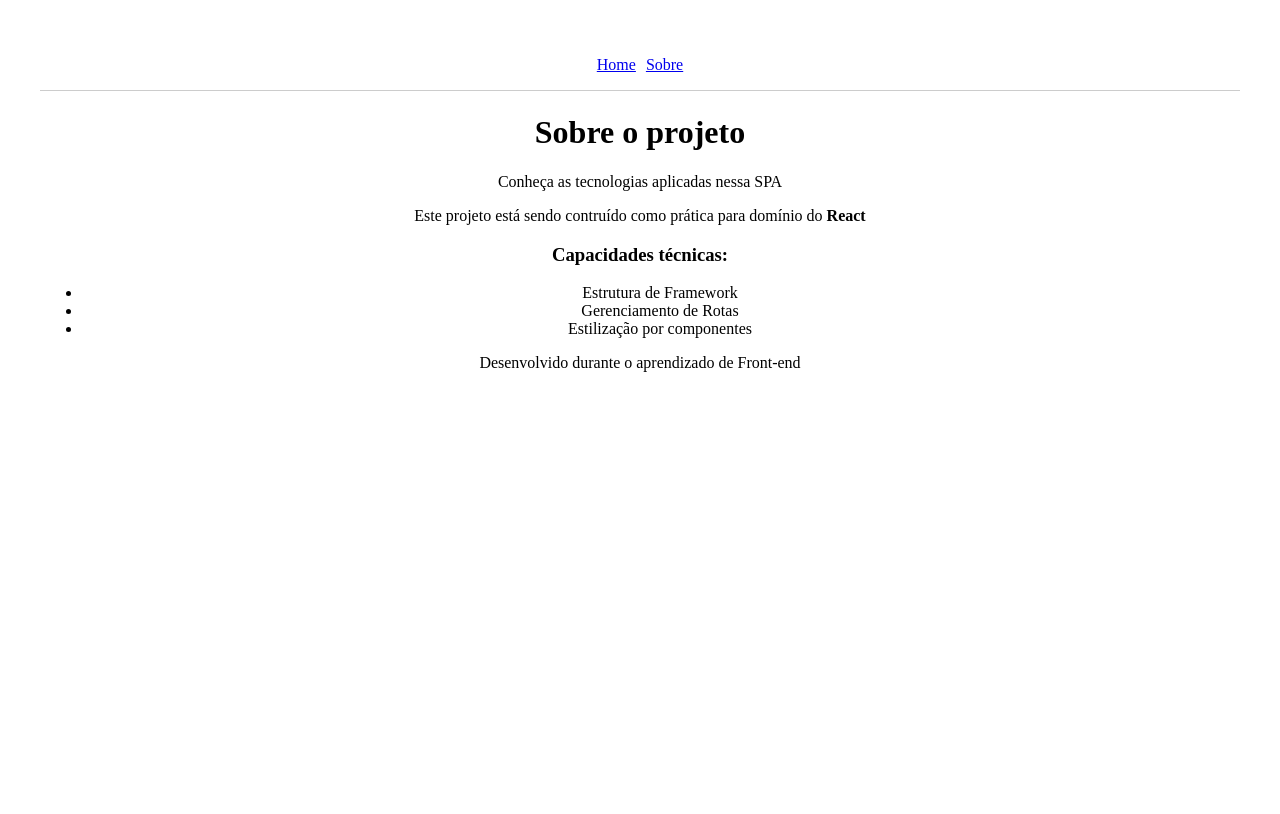
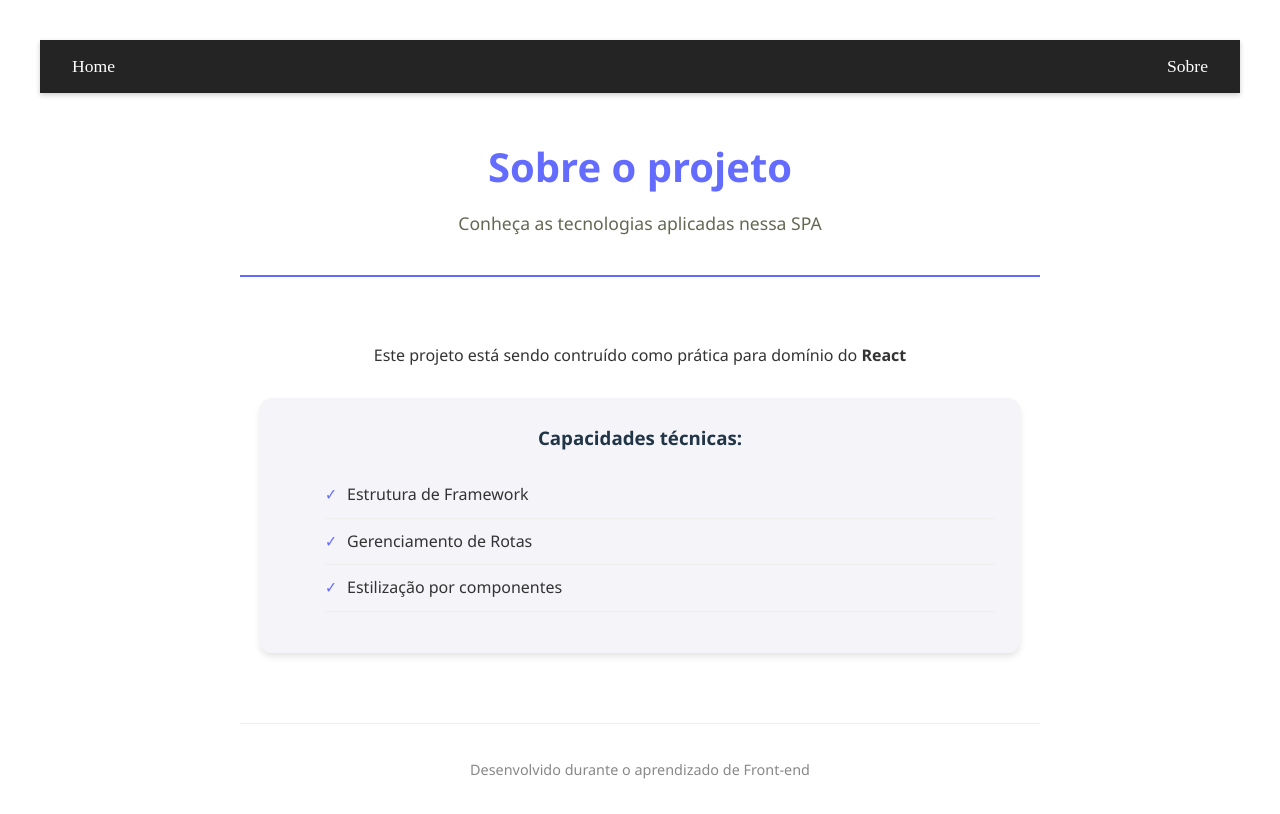
Before and after one commit to Dominatoxz/Desenvolvimento-web, a React (Vite) app in the folder minha-spa/: page /sobre in a window 1280 px wide. Shown: the top 814 px of the page. Built offline with nearby package versions, Linux system fonts and the light colour scheme.

Commit message:
13/02/2026

```diff
--- a/minha-spa/src/components/Navbar.jsx
+++ b/minha-spa/src/components/Navbar.jsx
@@ -1,12 +1,12 @@
-import {Link} from 'react-router-dom'
-
+import {Link} from 'react-router-dom';
+import styles from '../styles/Navbar.module.css';
 //Componentesde navegação - reutilizáveis
 //Criar barra de navegação
 export function Navbar(){
     return(
-        <nav style={{padding: '1rem', borderBottom: '1px solid #ccc'}}>
-            <Link to="/" style={{marginRight: '10px'}}>Home</Link>
-            <Link to="/sobre">Sobre</Link>
+        <nav className={styles.navbar}>
+            <Link to="/" className={styles.link}>Home</Link>
+            <Link to="/sobre" className={styles.link}>Sobre</Link>
         </nav>
     )
 }
--- a/minha-spa/src/styles/Home.module.css
+++ b/minha-spa/src/styles/Home.module.css
@@ -3,6 +3,7 @@
     margin: 0 auto;
     padding: 40px 20px;
     text-align: center;
+    font-family: 'Segoe UI', Tahoma, Geneva, Verdana, sans-serif;
 }
 
 .hero{
@@ -26,3 +27,10 @@
     gap: 20px;
     margin-top: 40px;
 }
+
+.card{
+    padding: 20px;
+    border: 1px solid #ddd;
+    border-radius: transform 0.2s, border-color 0.2s;
+    background-color: #fff;
+}
--- a/minha-spa/src/styles/Navbar.module.css
+++ b/minha-spa/src/styles/Navbar.module.css
@@ -0,0 +1,37 @@
+.navbar{
+    display: flex;
+    justify-content: space-between;
+    align-items: center;
+    gap: 40px;
+    padding: 1rem 2rem;
+    background-color: #242424;
+    color: white;
+    box-shadow: 0 2px 5px rgba(0, 0, 0, 0.2);
+}
+
+.logo{
+    font-size: 1.5rem;
+    font-weight: bold;
+    color: #646cff;
+}
+
+.links{
+    display: flex;
+    gap: 20px;
+}
+
+.link{
+    color: #fff;
+    text-decoration: none;
+    font-size: 1.1rem;
+    transition: color 0.3s ease;
+}
+
+.link:hover{
+    color: #646cff;
+}
+
+.active{
+    border-bottom: 2px solid #646cff;
+    color: #646cff;
+}
--- a/minha-spa/src/styles/Sobre.module.css
+++ b/minha-spa/src/styles/Sobre.module.css
@@ -0,0 +1,72 @@
+.container{
+    max-width: 800px;
+    margin: 0 auto;
+    padding: 40px 20px;
+    font-family: 'Segoe UI', Tahoma, Geneva, Verdana, sans-serif;
+    line-height: 1.6;
+    color: #333;
+}
+
+.header{
+    text-align: center;
+    border-bottom: 2px solid #646cff;
+    margin-bottom: 30px;
+    padding-bottom: 20px;
+}
+
+.title{
+    color: #646cff;
+    font-size: 2.5rem;
+    margin: 0;
+}
+
+.subtitle{
+    color: #665;
+    font-size: 1.1rem;
+    margin-top: 10px;
+}
+
+.content{
+    background-color: #fff;
+    padding: 20px;
+}
+
+.card{
+    background-color: #f4f4f9;
+    border-radius: 12px;
+    padding: 25px;
+    margin-top: 30px;
+    box-shadow: 0 4px 6px rgba(0, 0, 0, 0.1);
+}
+
+.card h3{
+    color: #213547;
+    margin-top: 0;
+}
+
+.list{
+    list-style: none;
+}
+
+.list li {
+    padding: 10px 0;
+    border-bottom: 1px solid #eee;
+    display: flex;
+    align-items: center;
+}
+
+.list li::before{ /*Insere um conteúdo antes do elemento especificado*/
+    content: '✓';
+    color: #646cff;
+    font-weight: bold;
+    margin-right: 10px;
+}
+
+.footer{
+    margin-top: 50px;
+    text-align: center;
+    font-size: 0.9rem;
+    color: #888;
+    border-top: 1px solid #eee;
+    padding-top: 20px;
+}
```
